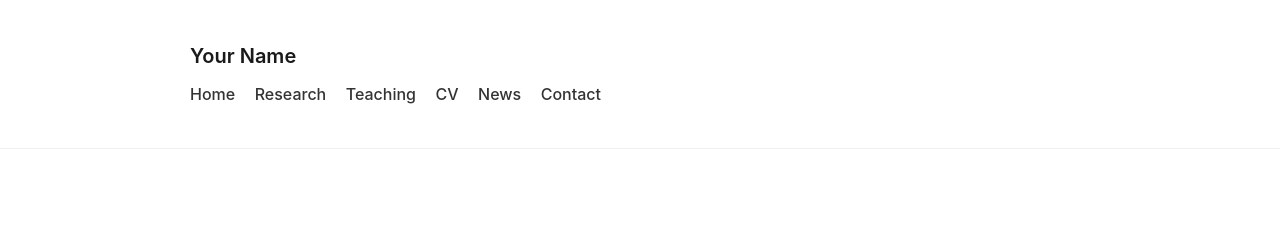
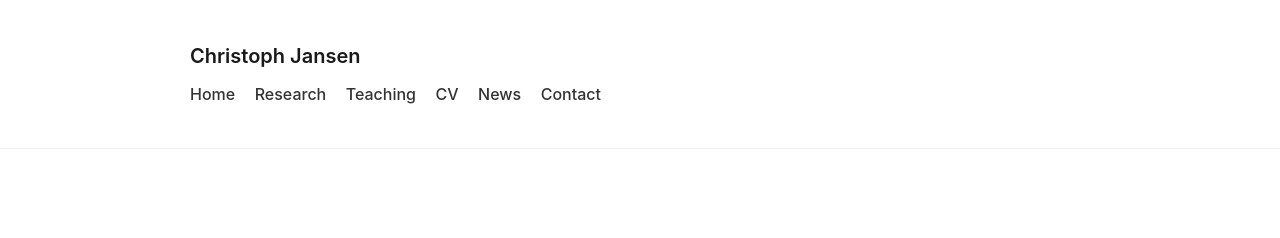
Before and after one commit to jansenc/jansenc.github.io, a Jekyll site: the page built from index.md, in a window 1280 px wide. Shown: the top 238 px of the page. Built offline with Jekyll 4.4.1, drawn with Linux system fonts in a browser that asks for light colours.

Commit message:
Update _config.yml

```diff
--- a/_config.yml
+++ b/_config.yml
@@ -1 +1 @@
-title: Your Name
+title: Christoph Jansen
```
